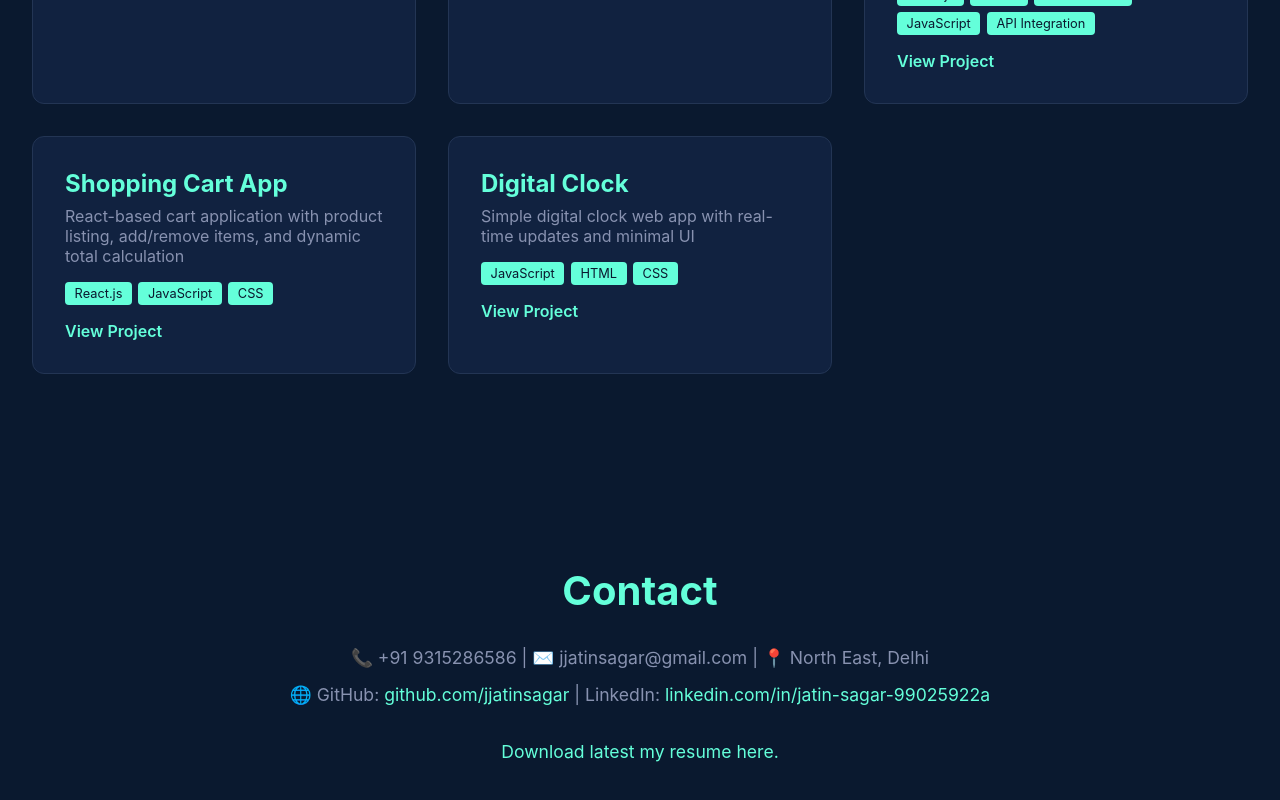
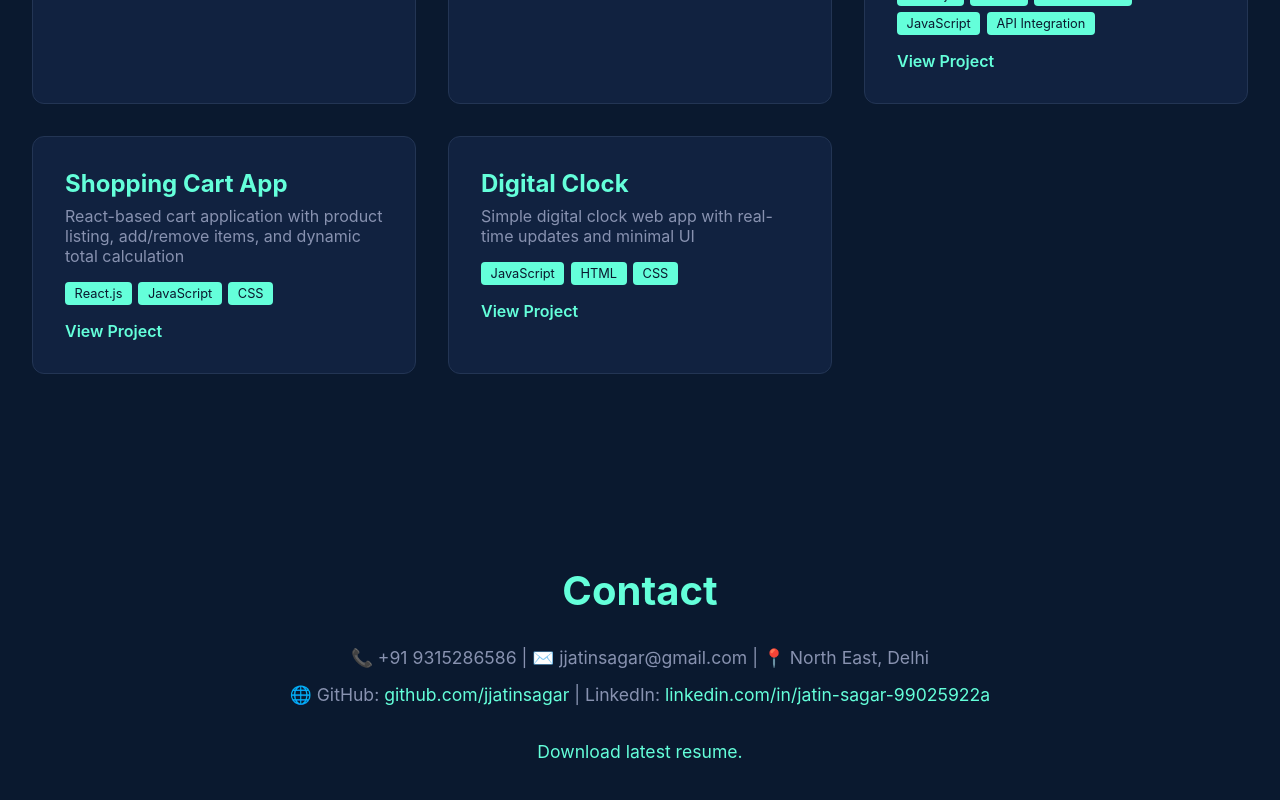
Before and after one commit to jjatinsagar/Portfolio, a React (Vite) app: page / in a window 1280 px wide. Shown: the part 3112-3912 px from the top of the page. Built offline with nearby package versions, Linux system fonts and the light colour scheme.

Commit message:
resume link

```diff
--- a/src/components/Contact.jsx
+++ b/src/components/Contact.jsx
@@ -12,7 +12,9 @@ export default function Contact() {
         🌐 GitHub: <a href="https://github.com/jjatinsagar" target="_blank" rel="noopener noreferrer">github.com/jjatinsagar</a> | LinkedIn: <a href="https://linkedin.com/in/jatin-sagar-99025922a" target="_blank" rel="noopener noreferrer">linkedin.com/in/jatin-sagar-99025922a</a>
       </p>
       <br />
-      <p><a href="https://github.com/jjatinsagar/Portfolio/blob/main/public/Jatin_Sagar_Full_Stack_Developer_Resume_2026.pdf">Download latest my resume here.</a></p>
+            <p data-aos="fade-up" data-aos-delay="200">
+        <a href="public/Jatin_Sagar_Full_Stack_Developer_Resume_2026.pdf" target="_blank" rel="noopener noreferrer">Download latest resume.</a>
+      </p>
     </section>
   );
 }
```
